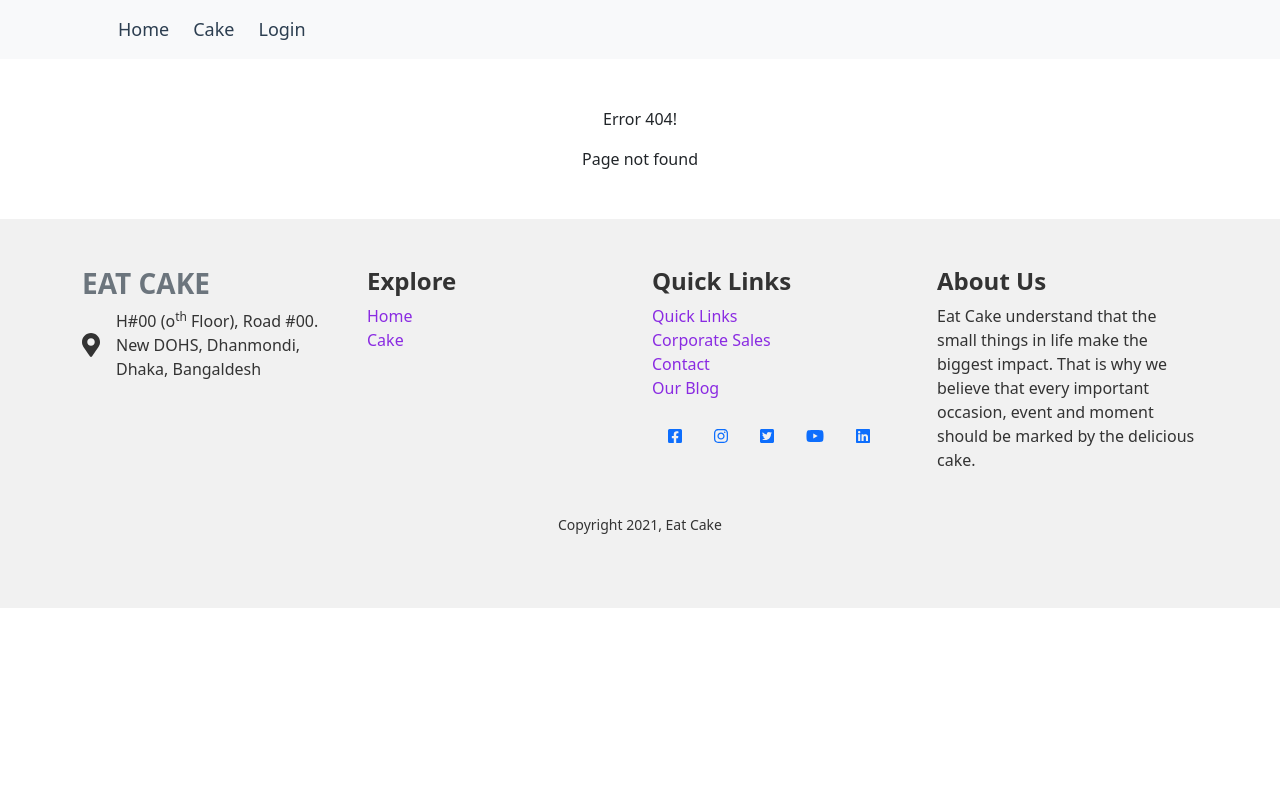
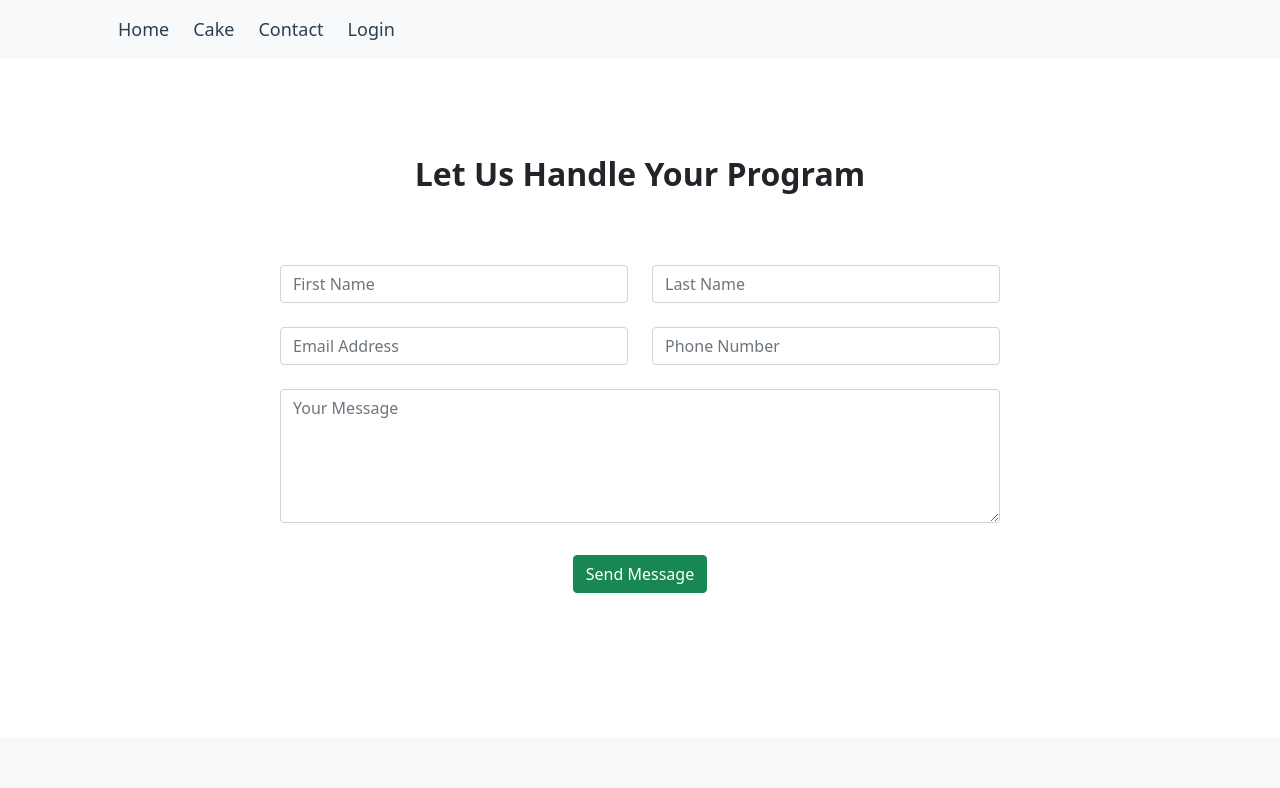
Before and after one commit to imRHB/eat-cake-client, a React (Create React App) app: page /contact in a window 1280 px wide. Shown: the top 788 px of the page. Built offline with nearby package versions, Linux system fonts and the light colour scheme; no server answers.

Commit message:
contact form added

```diff
--- a/src/App.js
+++ b/src/App.js
@@ -8,6 +8,7 @@ import Navigation from "./Pages/Shared/Navigation/Navigation";
 import Login from "./Pages/User/Login/Login";
 import NotFound from "./Pages/Shared/Error/NotFound/NotFound";
 import Footer from "./Pages/Shared/Footer/Footer";
+import ContactForm from "./Pages/ContactForm/ContactForm";
 // import AuthProvider from "./contexts/AuthProvider/AuthProvider";
 // import Register from "./Pages/User/Register/Register";
 
@@ -21,6 +22,7 @@ function App() {
           <Route path="/home" element={<Home />} />
           <Route path="/cake" element={<Cakes />} />
           <Route path="/cake/:id" element={<CakeDetails />} />
+          <Route path="/contact" element={<ContactForm />} />
 
           <Route path="/login" element={<Login />} />
           {/* <Route path="/register" element={<Register />} /> */}
--- a/src/Pages/Cakes/Cake/Cake.js
+++ b/src/Pages/Cakes/Cake/Cake.js
@@ -6,7 +6,7 @@ const Cake = (props) => {
     const { _id, name, img, price } = props.cake;
     return (
         <Col>
-            <Card className="text-center">
+            <Card className="text-center border-0 bg-light">
                 <Card.Img variant="top" src={img} />
                 <Card.Body>
                     <Card.Title>{name}</Card.Title>
@@ -16,7 +16,7 @@ const Cake = (props) => {
 
                     <Card.Text>
                         <Link to={`/cake/${_id}`}>
-                            <Button>Details</Button>
+                            <Button variant="secondary">Details</Button>
                         </Link>
                     </Card.Text>
 
--- /dev/null
+++ b/src/Pages/ContactForm/ContactForm.js
@@ -0,0 +1,50 @@
+import React from 'react';
+import { Button, Col, Container, Form, Row } from "react-bootstrap";
+import styles from './ContactForm.module.css';
+
+const ContactForm = () => {
+    return (
+        <div className="py-5 form-area">
+            <Container className="py-5">
+                <h2 className="fw-bold text-center">Let Us Handle Your Program</h2>
+
+                <Form className={`${'mx-auto my-5 text-center contact-form'} ${styles.contactForm}`}>
+                    <Row className="mb-0">
+                        <Form.Group as={Col} controlId="formGridFirstName">
+                            <Form.Label></Form.Label>
+                            <Form.Control type="text" placeholder="First Name" />
+                        </Form.Group>
+
+                        <Form.Group as={Col} controlId="formGridLastName">
+                            <Form.Label></Form.Label>
+                            <Form.Control type="text" placeholder="Last Name" />
+                        </Form.Group>
+                    </Row>
+
+                    <Row className="mb-0">
+                        <Form.Group as={Col} controlId="formGridEmail">
+                            <Form.Label></Form.Label>
+                            <Form.Control type="email" placeholder="Email Address" />
+                        </Form.Group>
+
+                        <Form.Group as={Col} controlId="formGridPassword">
+                            <Form.Label></Form.Label>
+                            <Form.Control type="number" placeholder="Phone Number" />
+                        </Form.Group>
+                    </Row>
+
+                    <Form.Group className="mb-3" controlId="exampleForm.ControlTextarea1">
+                        <Form.Label></Form.Label>
+                        <Form.Control as="textarea" rows={5} placeholder="Your Message" />
+                    </Form.Group>
+
+                    <Button variant="success" className="mt-3">
+                        Send Message
+                    </Button>
+                </Form>
+            </Container>
+        </div>
+    );
+};
+
+export default ContactForm;
--- /dev/null
+++ b/src/Pages/ContactForm/ContactForm.module.css
@@ -0,0 +1,3 @@
+.contactForm {
+    max-width: 720px;
+}
--- a/src/Pages/Landing/Featured/Category/Category.js
+++ b/src/Pages/Landing/Featured/Category/Category.js
@@ -5,6 +5,7 @@ import styles from './Category.module.css';
 import slide1 from '../../../../images/banner/slide-1.jpg';
 import slide2 from '../../../../images/banner/slide-2.jpg';
 import slide3 from '../../../../images/banner/slide-3.jpg';
+import { Link } from "react-router-dom";
 
 const Category = () => {
     return (
@@ -13,17 +14,23 @@ const Category = () => {
                 <h2 className="text-center fw-bold text-uppercase my-5">Choose from Category</h2>
                 <Row xs={1} sm={1} md={1} lg={2} xl={2} className="g-4">
                     <Col xs={12} sm={12} md={8} lg={8} xl={8}>
-                        <img className="w-100" src={slide1} alt="" />
+                        <Link to="/cake">
+                            <img className={`${'w-100 rounded-3'}`} src={slide1} alt="" />
+                        </Link>
                     </Col>
 
                     <Col xs={12} sm={12} md={4} lg={4} xl={4}>
                         <Row className="g-3">
                             <Col xs={12} sm={12} md={12} lg={12} xl={12}>
-                                <img className="w-100" src={slide2} alt="" />
+                                <Link to="/cake">
+                                    <img className={`${'w-100 rounded-3'}`} src={slide2} alt="" />
+                                </Link>
                             </Col>
 
                             <Col xs={12} sm={12} md={12} lg={12} xl={12}>
-                                <img className="w-100" src={slide3} alt="" />
+                                <Link to="/cake">
+                                    <img className={`${'w-100 rounded-3'}`} src={slide3} alt="" />
+                                </Link>
                             </Col>
                         </Row>
                     </Col>
--- a/src/Pages/Landing/Home/Home.js
+++ b/src/Pages/Landing/Home/Home.js
@@ -1,5 +1,6 @@
 import React from 'react';
 import Cakes from "../../Cakes/Cakes/Cakes";
+import ContactForm from "../../ContactForm/ContactForm";
 import Banner from "../Banner/Banner";
 import Category from "../Featured/Category/Category";
 import Testimonials from "../Testimonials/Testimonials/Testimonials";
@@ -11,6 +12,7 @@ const Home = () => {
             <Category />
             <Cakes />
             <Testimonials />
+            <ContactForm />
         </div>
     );
 };
--- a/src/Pages/Landing/Testimonials/Testimonial/Testimonial.js
+++ b/src/Pages/Landing/Testimonials/Testimonial/Testimonial.js
@@ -11,7 +11,7 @@ const Testimonial = (props) => {
 
     return (
         <Col>
-            <Card className={`${'h-100 p-4 border-0 rounded-3 testimonial-card shadow-sm'} ${styles.testimonialCard}`}>
+            <Card className={`${'h-100 p-4 border-1 rounded-3 testimonial-card'} ${styles.testimonialCard}`}>
                 <div className="d-flex align-items-center">
                     <div>
                         <Card.Title><span className="fw-bold">{userIcon}</span></Card.Title>
--- a/src/Pages/Shared/Footer/Footer.js
+++ b/src/Pages/Shared/Footer/Footer.js
@@ -16,7 +16,7 @@ const linkedin = <FontAwesomeIcon icon={faLinkedin} />;
 const Footer = () => {
 
     return (
-        <div className={`${'py-5'} ${styles.footerArea}`}>
+        <div className={`${'py-5 bg-light'} ${styles.footerArea}`}>
             <Container>
                 <Row xs={1} sm={1} md={2} lg={2} xl={4} className="g-4">
                     <Col>
--- a/src/Pages/Shared/Footer/Footer.module.css
+++ b/src/Pages/Shared/Footer/Footer.module.css
@@ -1,6 +1,6 @@
 .footerArea {
     color: #333;
-    background-color: #f1f1f1;
+    /* background-color: #f1f1f1; */
 }
 .nav a {
     text-decoration: none;
--- a/src/Pages/Shared/Navigation/Navigation.js
+++ b/src/Pages/Shared/Navigation/Navigation.js
@@ -29,6 +29,7 @@ const Navigation = () => {
                         <NavLink to="/cake">Cake</NavLink> */}
                         <Link to="/home">Home</Link>
                         <Link to="/cake">Cake</Link>
+                        <Link to="/contact">Contact</Link>
                         <Link to="/login">Login</Link>
                         {/* <Link to="/register">Register</Link> */}
                         {
--- a/src/Pages/User/Login/Login.js
+++ b/src/Pages/User/Login/Login.js
@@ -1,17 +1,37 @@
+import { faGoogle } from "@fortawesome/free-brands-svg-icons";
+import { FontAwesomeIcon } from "@fortawesome/react-fontawesome";
 import React from 'react';
 import { Button, Container } from "react-bootstrap";
+// import { Link } from "react-router-dom";
 // import useAuth from "../../../hooks/useAuth";
 import useFirebase from "../../../hooks/useFirebase";
+import styles from './Login.module.css';
+
+const googleIcon = <FontAwesomeIcon icon={faGoogle} />;
 
 const Login = () => {
     const { loginWithGoogle } = useFirebase();
 
     return (
-        <div className="my-5">
+        <div className="my-5 text-center">
             <Container>
-                <Button variant="primary" onClick={loginWithGoogle}>
-                    Sign In with Google
-                </Button>
+                <div className={`${styles.loginForm}`}>
+                    <Button
+                        variant="secondary"
+                        onClick={loginWithGoogle}
+                        className="my-3"
+                    ><span
+                        className="me-4"
+                    >{googleIcon}
+                        </span> Continue with Google</Button>
+
+                    {/* <p>Don't have an account? <Link
+                        to="/register"
+                        className="user-toggle">
+                        Create an account
+                    </Link>
+                    </p> */}
+                </div>
             </Container>
         </div>
     );
--- /dev/null
+++ b/src/Pages/User/Login/Login.module.css
@@ -0,0 +1,3 @@
+.loginForm {
+    min-height: 60vh;
+}
```
